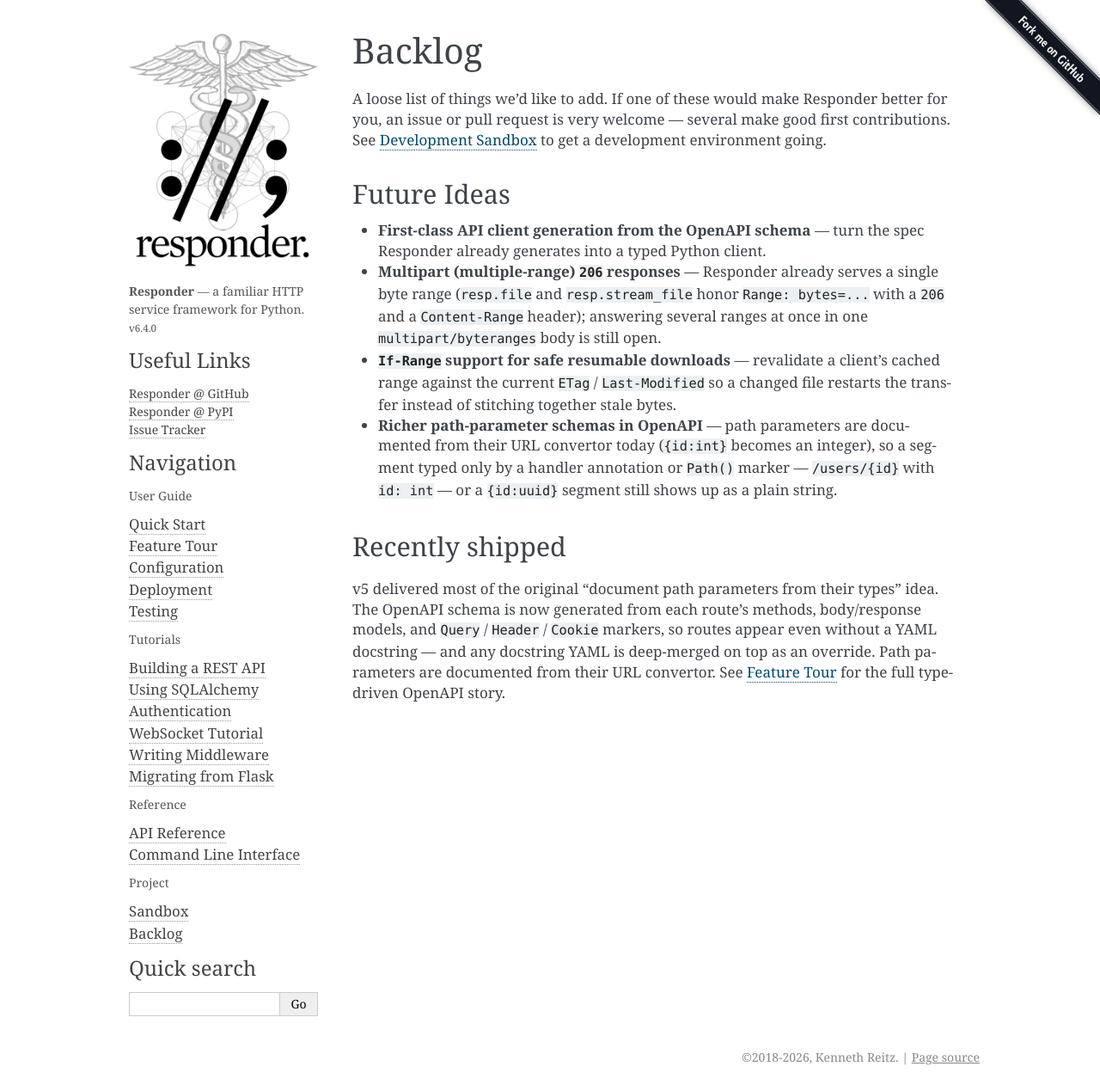
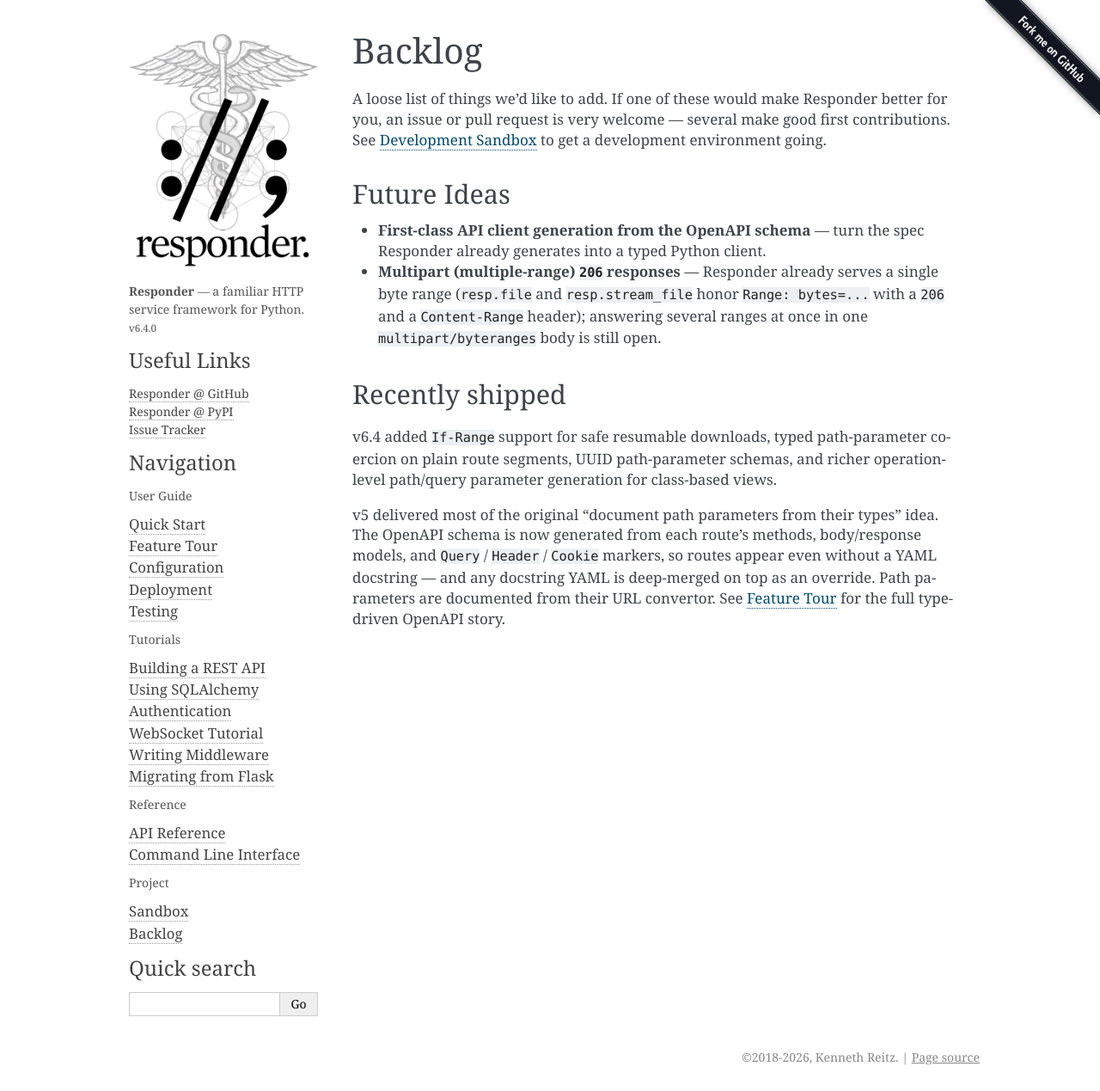
Before and after one commit to kennethreitz/responder, a Sphinx documentation site: the page built from docs/source/backlog.md, in a window 1280 px wide. Shown: the whole page at 86% size. Built offline with Sphinx 7.4.7, drawn with Linux system fonts in a browser that asks for light colours.

Commit message:
docs: prune 6.4-shipped items from the backlog
If-Range and richer path-parameter schemas shipped in v6.4.0; move them to
Recently shipped.

Co-Authored-By: Claude Opus 4.8 (1M context) <noreply@anthropic.com>

```diff
--- a/docs/source/backlog.md
+++ b/docs/source/backlog.md
@@ -12,15 +12,12 @@ first contributions. See {doc}`sandbox` to get a development environment going.
   single byte range (`resp.file` and `resp.stream_file` honor `Range: bytes=...`
   with a `206` and a `Content-Range` header); answering several ranges at once in
   one `multipart/byteranges` body is still open.
-- **`If-Range` support for safe resumable downloads** — revalidate a client's
-  cached range against the current `ETag` / `Last-Modified` so a changed file
-  restarts the transfer instead of stitching together stale bytes.
-- **Richer path-parameter schemas in OpenAPI** — path parameters are documented
-  from their URL convertor today (`{id:int}` becomes an integer), so a segment
-  typed only by a handler annotation or `Path()` marker — `/users/{id}` with
-  `id: int` — or a `{id:uuid}` segment still shows up as a plain string.
 
 ## Recently shipped
+
+v6.4 added `If-Range` support for safe resumable downloads, typed path-parameter
+coercion on plain route segments, UUID path-parameter schemas, and richer
+operation-level path/query parameter generation for class-based views.
 
 v5 delivered most of the original "document path parameters from their types"
 idea. The OpenAPI schema is now generated from each route's methods,
```
